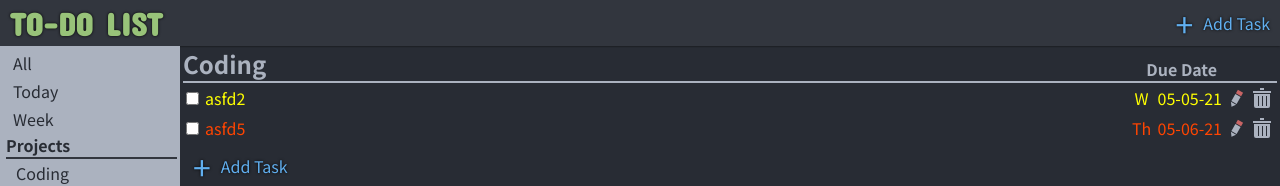
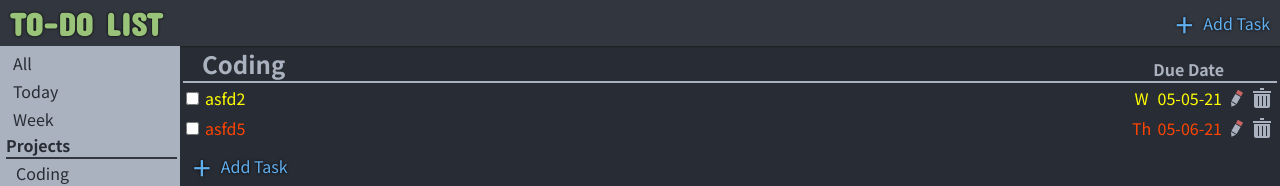
Before and after one commit to mbeckdev/to-do-list, a website built with webpack: page dist/index.html in a window 1280 px wide. Shown: the top 186 px of the page. Built offline with Linux system fonts and the light colour scheme.

Commit message:
Changed Project title and due date tile margins

```diff
--- a/src/styles.css
+++ b/src/styles.css
@@ -261,7 +261,11 @@
 }
 
 #project-title-container p {
-  margin-right: 60px;
+  margin-right: 53px;
+}
+
+#project-title-container h2 {
+  margin-left: 19px;
 }
 
 #project-container {
```
Also changed, not shown: dist/main.js.
